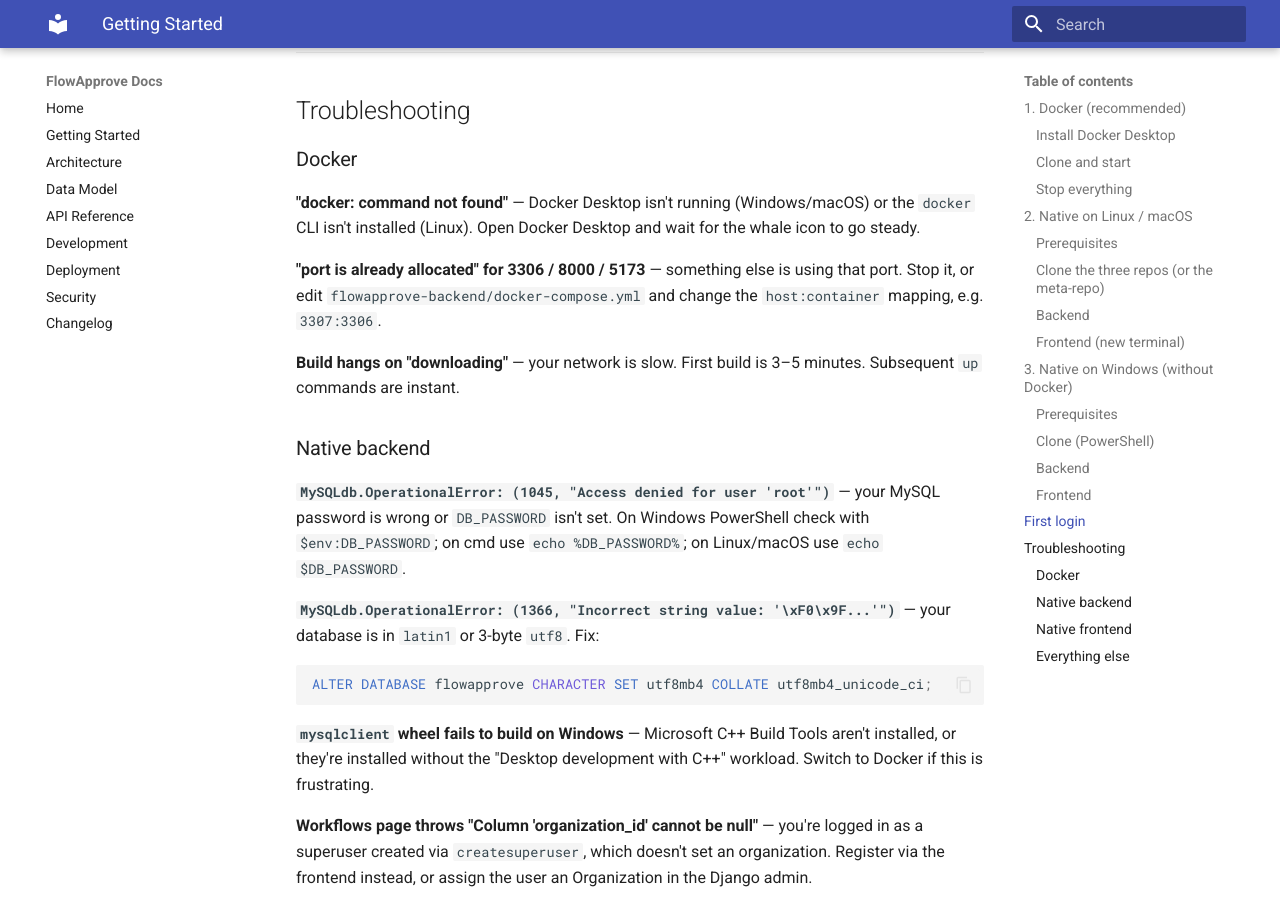
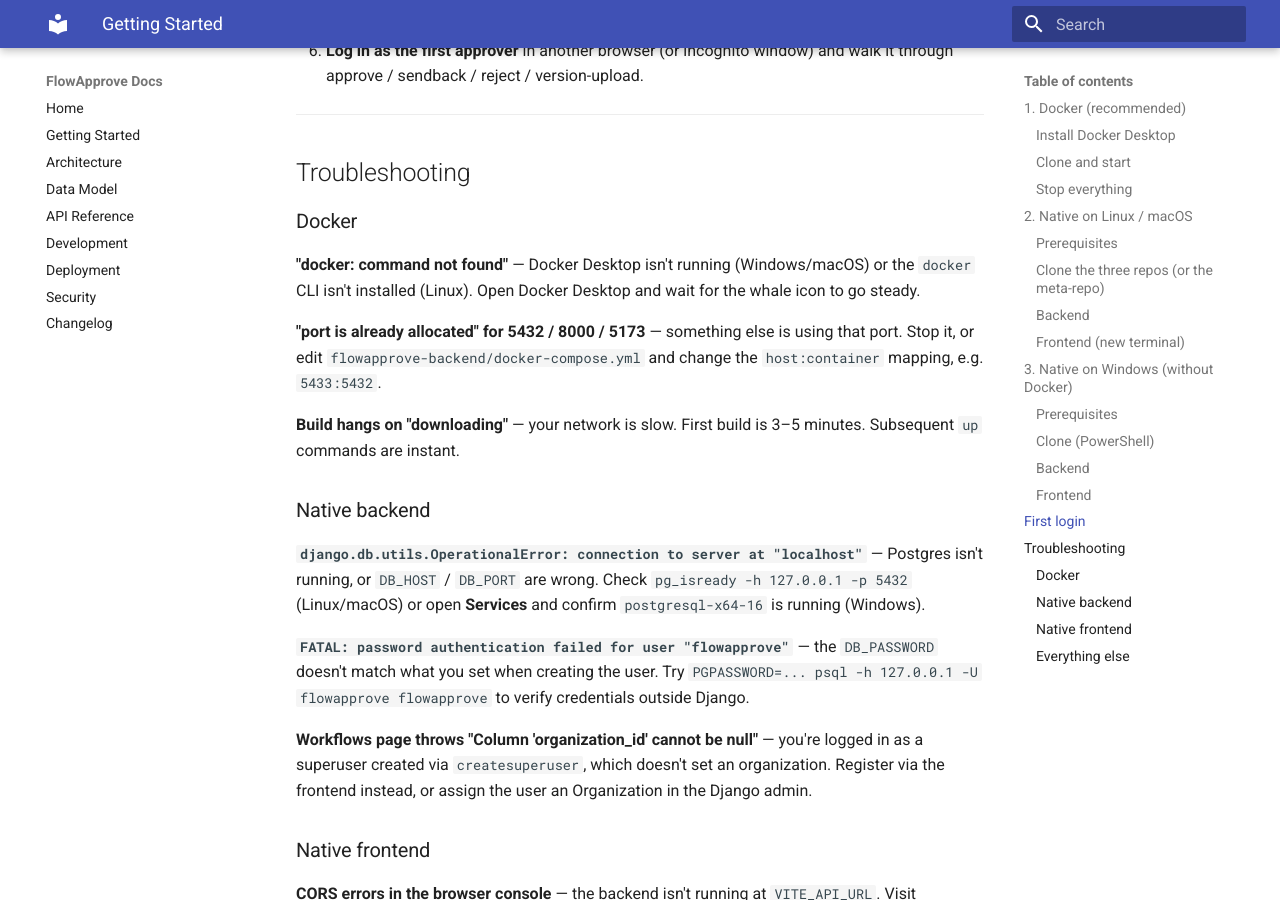
Before and after one commit to ThkSanidhya/flowapprove-docs, an MkDocs documentation site: the page built from docs/getting-started.md, in a window 1280 px wide and 900 px high, scrolled down 4999 px. Built offline with MkDocs 1.6.1 and Material for MkDocs 9.7.7, drawn with Linux system fonts in a browser that asks for light colours; some of the changed text lies outside the part shown.

Commit message:
docs: switch database references from MySQL to PostgreSQL
- getting-started.md: rewrite Postgres install steps for Linux,
  macOS, and Windows (pgAdmin / psql). Drop the Visual C++ Build
  Tools note — psycopg2-binary ships wheels.
- README.md tech stack: PostgreSQL 16 instead of MySQL 8.
- architecture.md diagram: PostgreSQL box.
- data-model.md: clean references.
- deployment.md: Postgres connection env vars, add DATABASE_URL row
  for Render/Railway/Heroku.
- development.md: test command comment mentions Postgres.
- changelog.md: new Unreleased entry explaining the swap and why
  (free-tier hosting + no Windows build tools).

````diff
--- a/docs/getting-started.md
+++ b/docs/getting-started.md
@@ -12,7 +12,7 @@ Three ways to run FlowApprove, in order of ease. **If you're on Windows, use Doc
 
 ## 1. Docker (recommended)
 
-You only need **Git** and **[Docker Desktop](https://www.docker.com/products/docker-desktop/)**. No Python, Node, or MySQL install required.
+You only need **Git** and **[Docker Desktop](https://www.docker.com/products/docker-desktop/)**. No Python, Node, or Postgres install required.
 
 ### Install Docker Desktop
 
@@ -32,12 +32,12 @@ docker compose -f flowapprove-backend/docker-compose.yml up --build
 
 First build takes 3–5 minutes. When you see `gunicorn` log lines, it's ready.
 
-| Service  | URL                                  |
-|----------|--------------------------------------|
-| Frontend | <http://localhost:5173>              |
-| Backend  | <http://localhost:8000/api>          |
-| API docs | <http://localhost:8000/api/docs/>    |
-| MySQL    | localhost:3306 (`flowapprove` / `flowapprove`) |
+| Service   | URL                                  |
+|-----------|--------------------------------------|
+| Frontend  | <http://localhost:5173>              |
+| Backend   | <http://localhost:8000/api>          |
+| API docs  | <http://localhost:8000/api/docs/>    |
+| Postgres  | localhost:5432 (`flowapprove` / `flowapprove`) |
 
 ### Stop everything
 
@@ -59,7 +59,7 @@ Jump to [First login](#first-login).
 
 - **Python 3.12+**
 - **Node.js 20+** and npm
-- **MySQL 8+** running locally
+- **PostgreSQL 14+** running locally
 
 ### Clone the three repos (or the meta-repo)
 
@@ -85,10 +85,12 @@ source venv/bin/activate
 pip install -r requirements.txt
 ```
 
-Create a UTF-8 database:
+Create a Postgres user and database:
 ```bash
-mysql -u root -p -e "CREATE DATABASE flowapprove CHARACTER SET utf8mb4 COLLATE utf8mb4_unicode_ci;"
+sudo -u postgres createuser --pwprompt flowapprove   # remember the password
+sudo -u postgres createdb -O flowapprove flowapprove
 ```
+(macOS Homebrew: drop the `sudo -u postgres` prefix.)
 
 Set env vars:
 ```bash
@@ -125,9 +127,10 @@ Only do this if you actively prefer not to use Docker — it's strictly more wor
 
 - **Python 3.12+** — <https://www.python.org/downloads/> → during install, tick **"Add python.exe to PATH"**.
 - **Node.js 20+** — <https://nodejs.org/> → pick the "LTS" Windows installer.
-- **MySQL 8+** — <https://dev.mysql.com/downloads/installer/> → the "MySQL Installer for Windows" bundles the server and Workbench. Remember the root password you set during setup.
-- **Microsoft C++ Build Tools** — <https://visualstudio.microsoft.com/visual-cpp-build-tools/> → "Desktop development with C++". Needed to compile the `mysqlclient` Python package.
+- **PostgreSQL 16** — <https://www.postgresql.org/download/windows/> → the EDB installer bundles the server and pgAdmin. Remember the `postgres` superuser password you set.
 - **Git for Windows** — <https://git-scm.com/download/win>.
+
+No Microsoft C++ Build Tools needed — `psycopg2-binary` ships pre-compiled wheels for Windows.
 
 ### Clone (PowerShell)
 
@@ -153,9 +156,10 @@ If PowerShell refuses to run the activate script:
 Set-ExecutionPolicy -Scope CurrentUser -ExecutionPolicy RemoteSigned
 ```
 
-Create the database. Open **MySQL Workbench** (or **MySQL Command Line Client**) and run:
+Create the database. Open **pgAdmin** (installed with Postgres), right-click **Databases** → Create → Database. Or from **SQL Shell (psql)** in the Start menu:
 ```sql
-CREATE DATABASE flowapprove CHARACTER SET utf8mb4 COLLATE utf8mb4_unicode_ci;
+CREATE USER flowapprove WITH PASSWORD 'your-password';
+CREATE DATABASE flowapprove OWNER flowapprove;
 ```
 
 Set environment variables for this PowerShell session:
@@ -163,13 +167,13 @@ Set environment variables for this PowerShell session:
 $env:DJANGO_SECRET_KEY = "dev-only-secret"
 $env:DJANGO_DEBUG      = "True"
 $env:DB_NAME           = "flowapprove"
-$env:DB_USER           = "root"
-$env:DB_PASSWORD       = "your-mysql-root-password"
+$env:DB_USER           = "flowapprove"
+$env:DB_PASSWORD       = "your-password"
 $env:DB_HOST           = "127.0.0.1"
-$env:DB_PORT           = "3306"
+$env:DB_PORT           = "5432"
 ```
 
-*(In **Command Prompt** instead of PowerShell, use `set DB_PASSWORD=your-mysql-root-password` — one per line, no `$` prefix.)*
+*(In **Command Prompt**, use `set DB_PASSWORD=your-password` — one per line, no `$` prefix.)*
 
 Migrate and run:
 ```powershell
@@ -212,20 +216,15 @@ Jump to [First login](#first-login).
 
 **"docker: command not found"** — Docker Desktop isn't running (Windows/macOS) or the `docker` CLI isn't installed (Linux). Open Docker Desktop and wait for the whale icon to go steady.
 
-**"port is already allocated" for 3306 / 8000 / 5173** — something else is using that port. Stop it, or edit `flowapprove-backend/docker-compose.yml` and change the `host:container` mapping, e.g. `3307:3306`.
+**"port is already allocated" for 5432 / 8000 / 5173** — something else is using that port. Stop it, or edit `flowapprove-backend/docker-compose.yml` and change the `host:container` mapping, e.g. `5433:5432`.
 
 **Build hangs on "downloading"** — your network is slow. First build is 3–5 minutes. Subsequent `up` commands are instant.
 
 ### Native backend
 
-**`MySQLdb.OperationalError: (1045, "Access denied for user 'root'")`** — your MySQL password is wrong or `DB_PASSWORD` isn't set. On Windows PowerShell check with `$env:DB_PASSWORD`; on cmd use `echo %DB_PASSWORD%`; on Linux/macOS use `echo $DB_PASSWORD`.
+**`django.db.utils.OperationalError: connection to server at "localhost"`** — Postgres isn't running, or `DB_HOST` / `DB_PORT` are wrong. Check `pg_isready -h 127.0.0.1 -p 5432` (Linux/macOS) or open **Services** and confirm `postgresql-x64-16` is running (Windows).
 
-**`MySQLdb.OperationalError: (1366, "Incorrect string value: '\xF0\x9F...'")`** — your database is in `latin1` or 3-byte `utf8`. Fix:
-```sql
-ALTER DATABASE flowapprove CHARACTER SET utf8mb4 COLLATE utf8mb4_unicode_ci;
-```
-
-**`mysqlclient` wheel fails to build on Windows** — Microsoft C++ Build Tools aren't installed, or they're installed without the "Desktop development with C++" workload. Switch to Docker if this is frustrating.
+**`FATAL: password authentication failed for user "flowapprove"`** — the `DB_PASSWORD` doesn't match what you set when creating the user. Try `PGPASSWORD=... psql -h 127.0.0.1 -U flowapprove flowapprove` to verify credentials outside Django.
 
 **Workflows page throws "Column 'organization_id' cannot be null"** — you're logged in as a superuser created via `createsuperuser`, which doesn't set an organization. Register via the frontend instead, or assign the user an Organization in the Django admin.
 
````
Also changed, not shown: README.md (+1 -1 lines), docs/architecture.md (+1 -1 lines), docs/changelog.md (+12 -1 lines), docs/deployment.md (+4 -3 lines), docs/development.md (+1 -1 lines).
